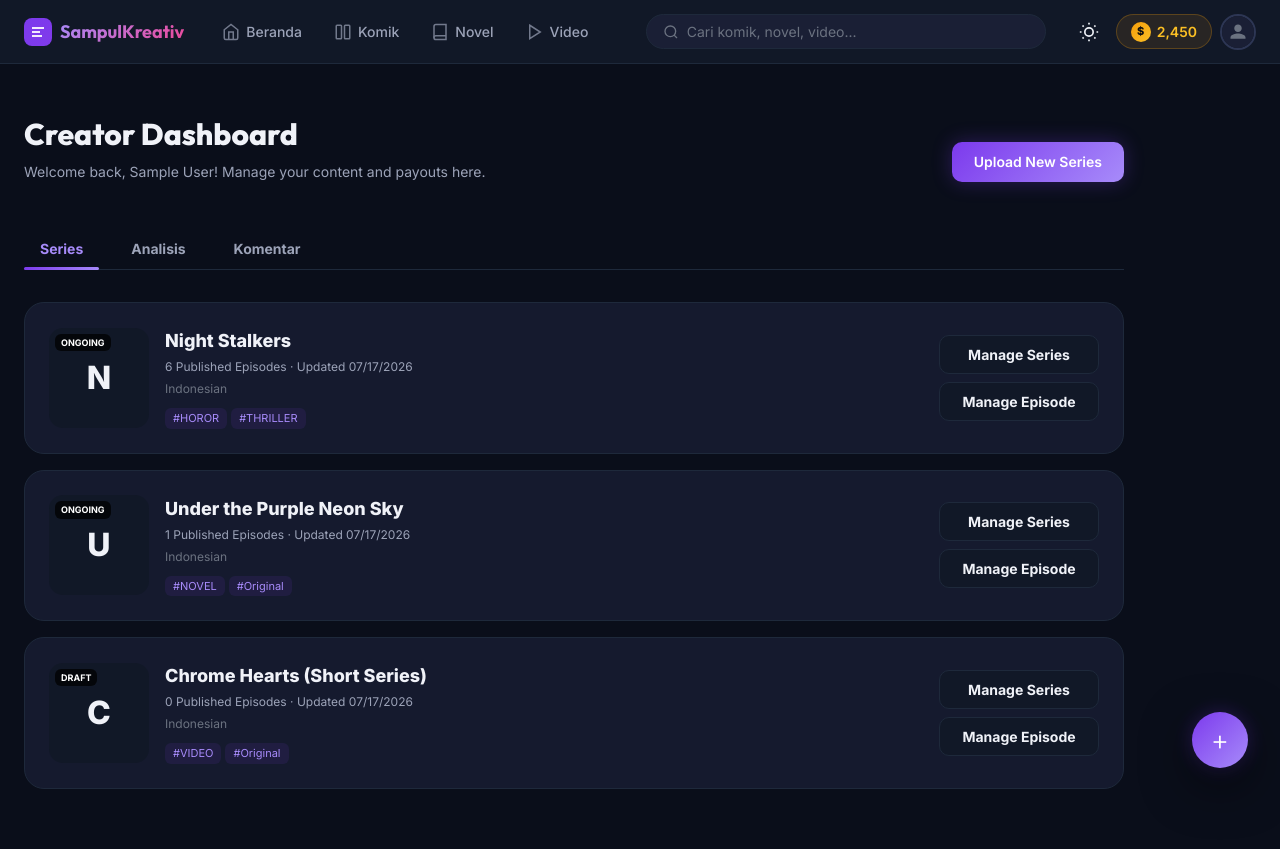
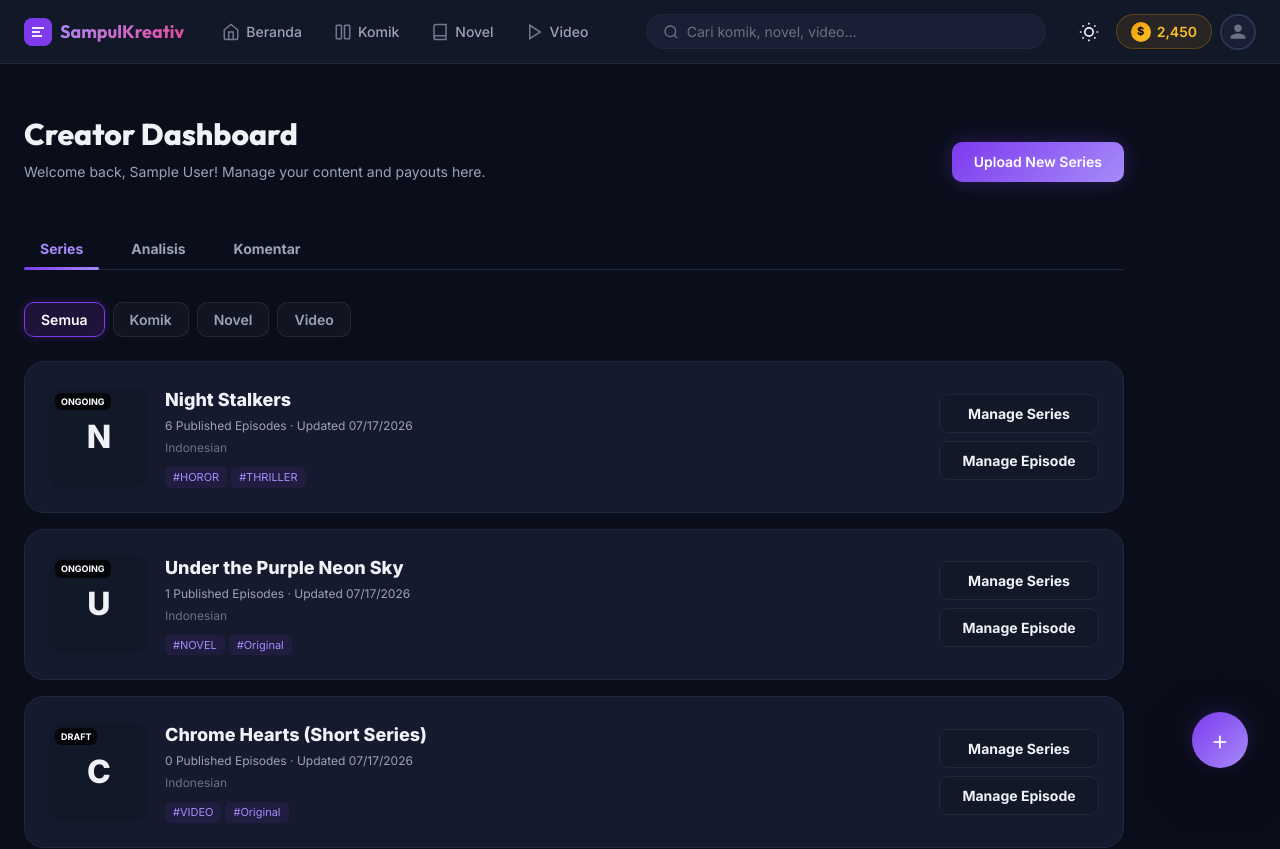
Before and after one commit to yusariusly/productkreativ, a Next.js app: page /creator/dashboard in a window 1280 px wide. Shown: the top 849 px of the page. Built offline with nearby package versions, Linux system fonts and the light colour scheme; sample sign-in values are in the browser's storage.

Commit message:
feat: add category filter buttons (Semua, Komik, Novel, Video) inside creator dashboard series tab

```diff
--- a/src/app/creator/dashboard/page.tsx
+++ b/src/app/creator/dashboard/page.tsx
@@ -98,6 +98,7 @@ function CreatorDashboardContent() {
 
   // Series List State
   const [seriesList, setSeriesList] = useState<any[]>([]);
+  const [seriesFilter, setSeriesFilter] = useState<"All" | "Comic" | "Novel" | "Video">("All");
 
   useEffect(() => {
     if (!isLoading && !isLoggedIn) {
@@ -1229,8 +1230,39 @@ function CreatorDashboardContent() {
         ) : activeMenu === "series" ? (
           /* List of Series Cards matching screenshot */
           <div style={{ display: "flex", flexDirection: "column", gap: "var(--space-md)", marginTop: 0 }}>
-            {seriesList.length > 0 ? (
-              seriesList.map((s) => (
+            {/* Category Filter Buttons */}
+            <div style={{ display: "flex", gap: "8px", marginBottom: "8px" }}>
+              {(["All", "Comic", "Novel", "Video"] as const).map((filter) => {
+                const label = filter === "All" ? "Semua" : filter === "Comic" ? "Komik" : filter === "Novel" ? "Novel" : "Video";
+                const isActive = seriesFilter === filter;
+                return (
+                  <button
+                    key={filter}
+                    type="button"
+                    onClick={() => setSeriesFilter(filter)}
+                    style={{
+                      padding: "8px 16px",
+                      borderRadius: "var(--radius-md)",
+                      fontSize: "var(--text-sm)",
+                      fontWeight: "600",
+                      cursor: "pointer",
+                      background: isActive ? "rgba(147, 51, 234, 0.15)" : "rgba(255, 255, 255, 0.03)",
+                      border: isActive ? "1px solid var(--accent-purple)" : "1px solid rgba(255, 255, 255, 0.08)",
+                      color: isActive ? "#fff" : "var(--text-secondary)",
+                      boxShadow: isActive ? "0 0 10px rgba(147, 51, 234, 0.25)" : "none",
+                      transition: "all 0.2s ease"
+                    }}
+                  >
+                    {label}
+                  </button>
+                );
+              })}
+            </div>
+
+            {(() => {
+              const filteredList = seriesList.filter(s => seriesFilter === "All" || s.type?.toLowerCase() === seriesFilter.toLowerCase());
+              return filteredList.length > 0 ? (
+                filteredList.map((s) => (
                 <div key={s.id} className={styles.seriesHubCard} style={{ margin: 0 }}>
                   <div className={styles.hubVisual}>
                     <div className={styles.hubThumb}>
@@ -1296,10 +1328,11 @@ function CreatorDashboardContent() {
               ))
             ) : (
               <div style={{ textAlign: "center", padding: "48px 0", color: "var(--text-secondary)", background: "var(--bg-card)", border: "1px solid var(--border-primary)", borderRadius: "var(--radius-xl)" }}>
-                <p>Anda belum membuat serial apapun.</p>
+                <p>Tidak ada serial untuk kategori ini.</p>
               </div>
-            )}
-          </div>
+            )
+          })()}
+        </div>
         ) : activeMenu === "analisis" ? (
           <>
             {/* Revenue Summary Card */}
```
